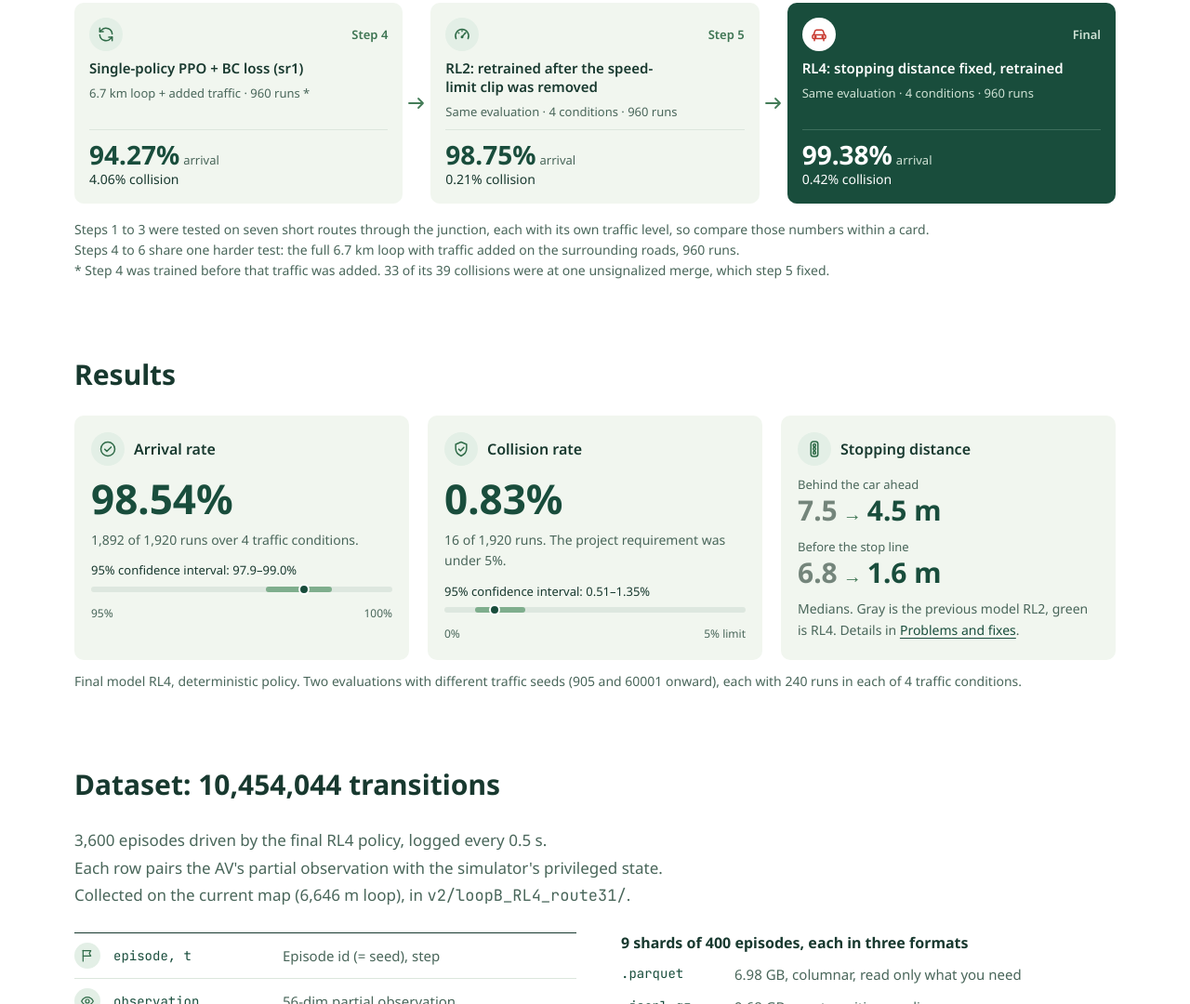
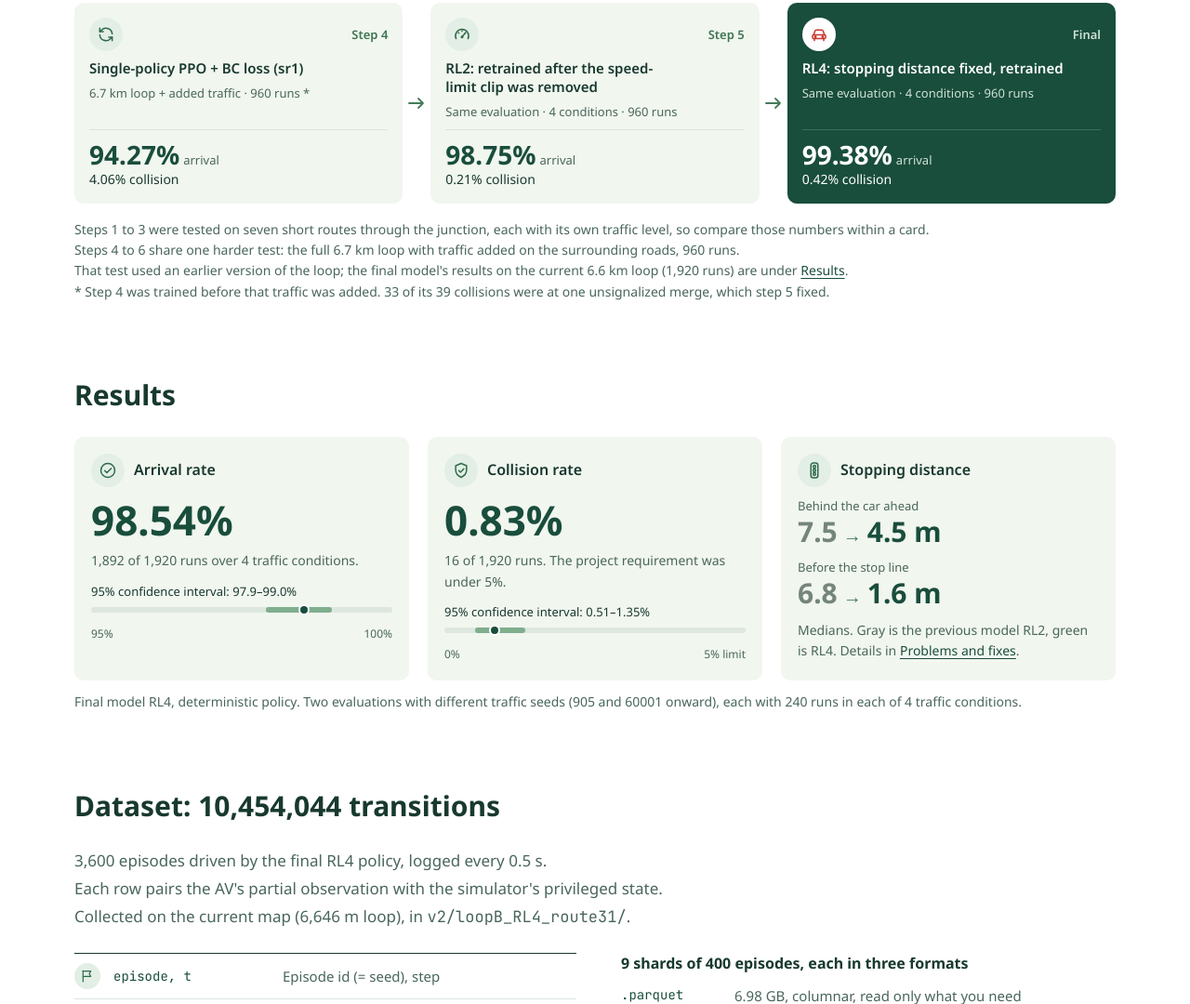
Before and after one commit to jimin326/HexaCross, a plain HTML site: page docs/index.html in a window 1280 px wide. Shown: the part 5371-6451 px from the top of the page at 93% size. Drawn offline with Linux system fonts and the light colour scheme.

Commit message:
docs: 발표자료 PDF 추가, Training 설명 보완, CONTRIBUTING.md 삭제
- docs/slides/HexaCross_final.pdf: 최종 발표자료 (35장). README와 프로젝트 페이지의 Slides 링크가 가리키던 파일이 없어 404였다
- docs/index.html: Training 4~6단계 비교(960회, 6.7 km)는 이전 루프에서 한 시험이고, 최종 결과(1,920회)는 Results에 있다는 문장 추가
- CONTRIBUTING.md 삭제: 수업 요구사항이 아니고, 저장소 안에서 가리키는 곳이 없다

```diff
--- a/docs/index.html
+++ b/docs/index.html
@@ -822,7 +822,7 @@
         </div>
       </li>
     </ol>
-    <p class="caption"><span class="s">Steps 1 to 3 were tested on seven short routes through the junction, each with its own traffic level, so compare those numbers within a card.</span> <span class="s">Steps 4 to 6 share one harder test: the full 6.7&nbsp;km loop with traffic added on the surrounding roads, 960&nbsp;runs.</span> <span class="s">* Step 4 was trained before that traffic was added. 33 of its 39 collisions were at one unsignalized merge, which step 5 fixed.</span></p>
+    <p class="caption"><span class="s">Steps 1 to 3 were tested on seven short routes through the junction, each with its own traffic level, so compare those numbers within a card.</span> <span class="s">Steps 4 to 6 share one harder test: the full 6.7&nbsp;km loop with traffic added on the surrounding roads, 960&nbsp;runs.</span> <span class="s">That test used an earlier version of the loop; the final model's results on the current 6.6&nbsp;km loop (1,920&nbsp;runs) are under <a href="#results">Results</a>.</span> <span class="s">* Step 4 was trained before that traffic was added. 33 of its 39 collisions were at one unsignalized merge, which step 5 fixed.</span></p>
   </section>
 
   <section id="results">
```
Also changed, not shown: 2 other files.
